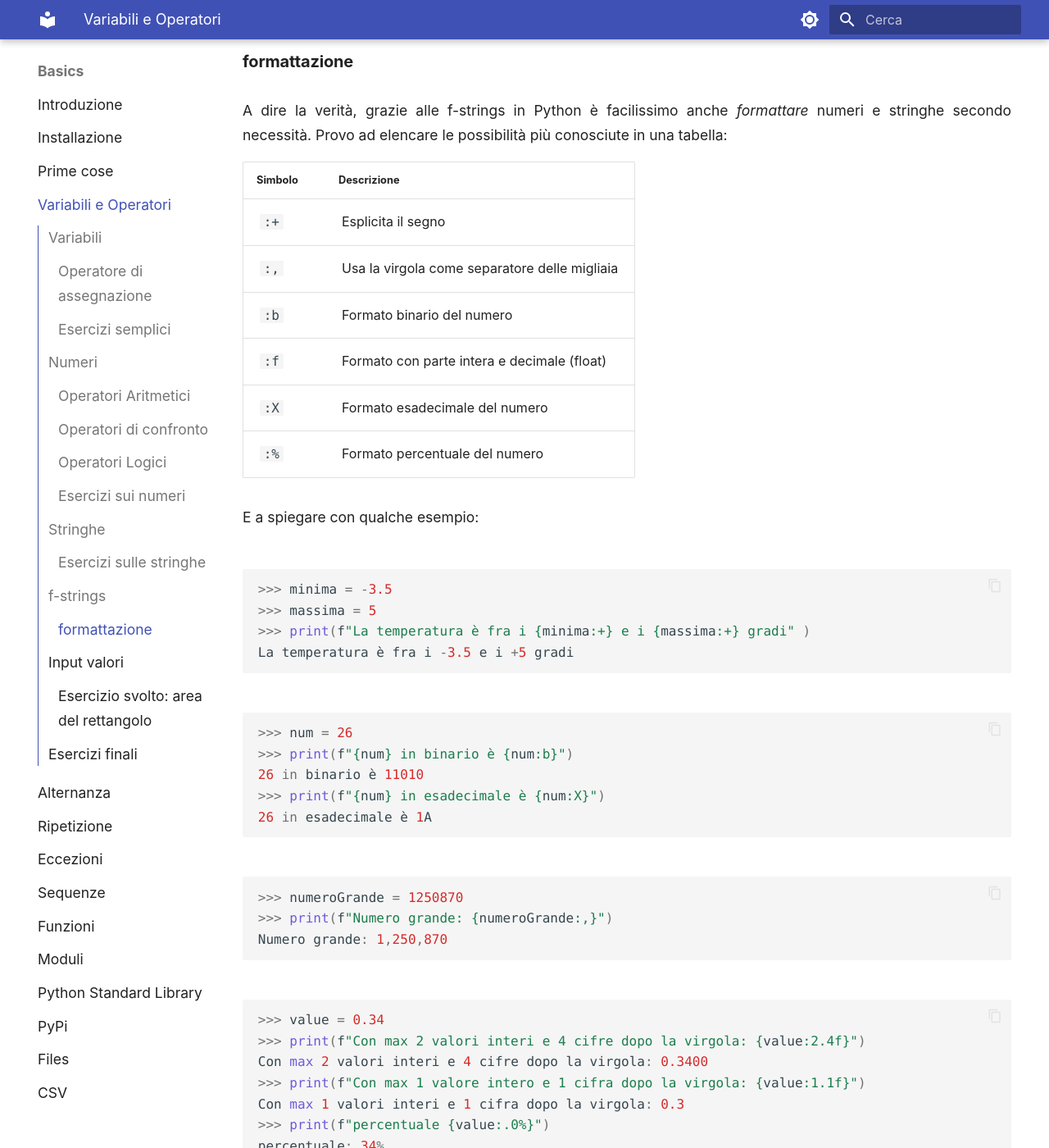
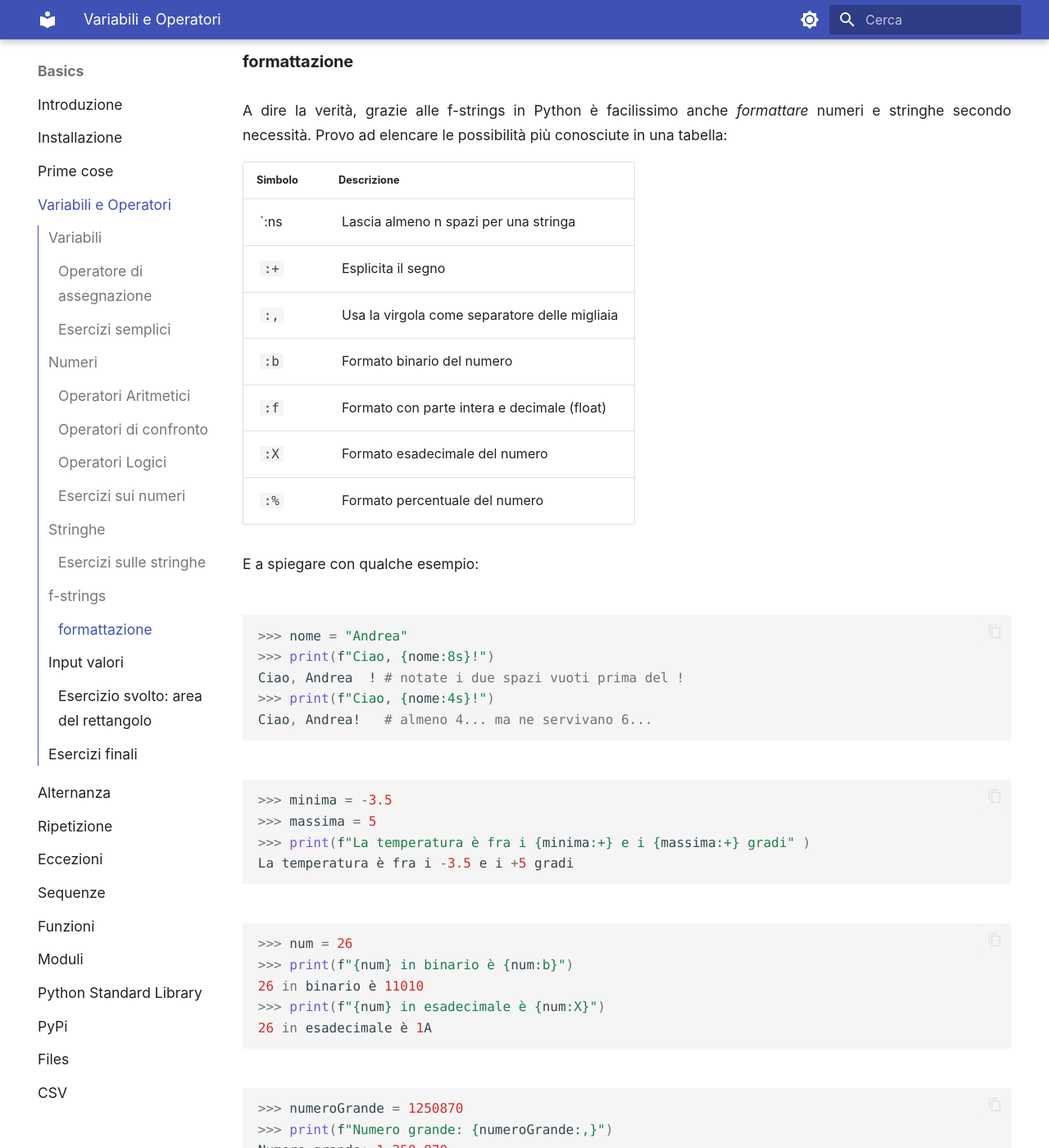
Before and after one commit to adjamhub/pyhandouts, an MkDocs documentation site: the page built from docs/basics/101_var.md, in a window 1280 px wide and 1400 px high, scrolled down 19721 px. Shown: the whole window at 82% size. Built offline with MkDocs 1.6.1 and Material for MkDocs 9.7.7, drawn with Linux system fonts in a browser that asks for light colours; emoji names are drawn with the system emoji font.

Commit message:
f-strings :s

````diff
--- a/docs/basics/101_var.md
+++ b/docs/basics/101_var.md
@@ -733,6 +733,7 @@ possibilità più conosciute in una tabella:
 
 | Simbolo | Descrizione                                   |
 |---------|-----------------------------------------------|
+|  `:ns   | Lascia almeno n spazi per una stringa         |
 |  `:+`   | Esplicita il segno                            |
 |  `:,`   | Usa la virgola come separatore delle migliaia |
 |  `:b`   | Formato binario del numero                    |
@@ -741,6 +742,14 @@ possibilità più conosciute in una tabella:
 |  `:%`   | Formato percentuale del numero                |
 
 E a spiegare con qualche esempio:
+
+``` python
+>>> nome = "Andrea"
+>>> print(f"Ciao, {nome:8s}!")
+Ciao, Andrea  ! # notate i due spazi vuoti prima del !
+>>> print(f"Ciao, {nome:4s}!")
+Ciao, Andrea!   # almeno 4... ma ne servivano 6...
+```
 
 ``` python
 >>> minima = -3.5
````
